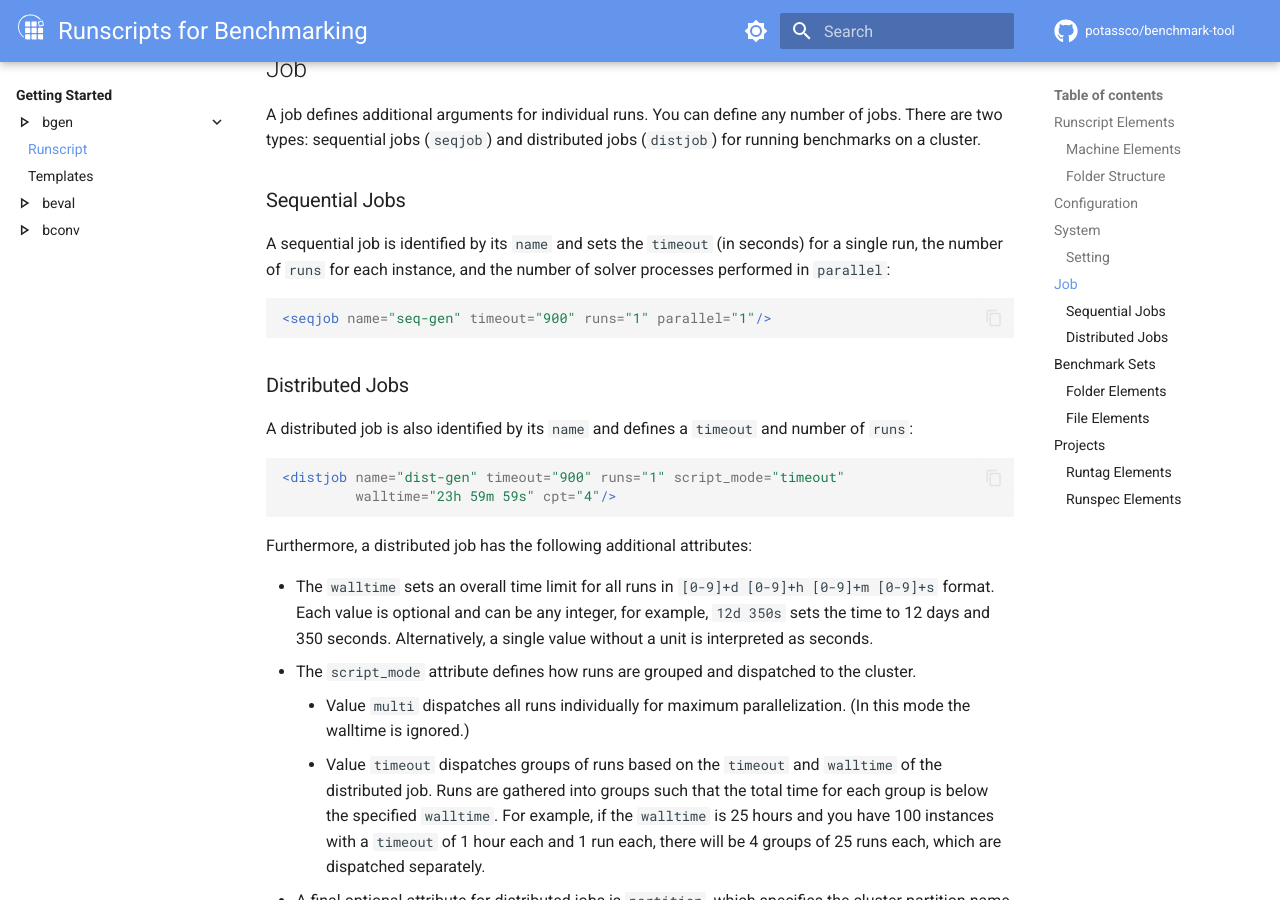
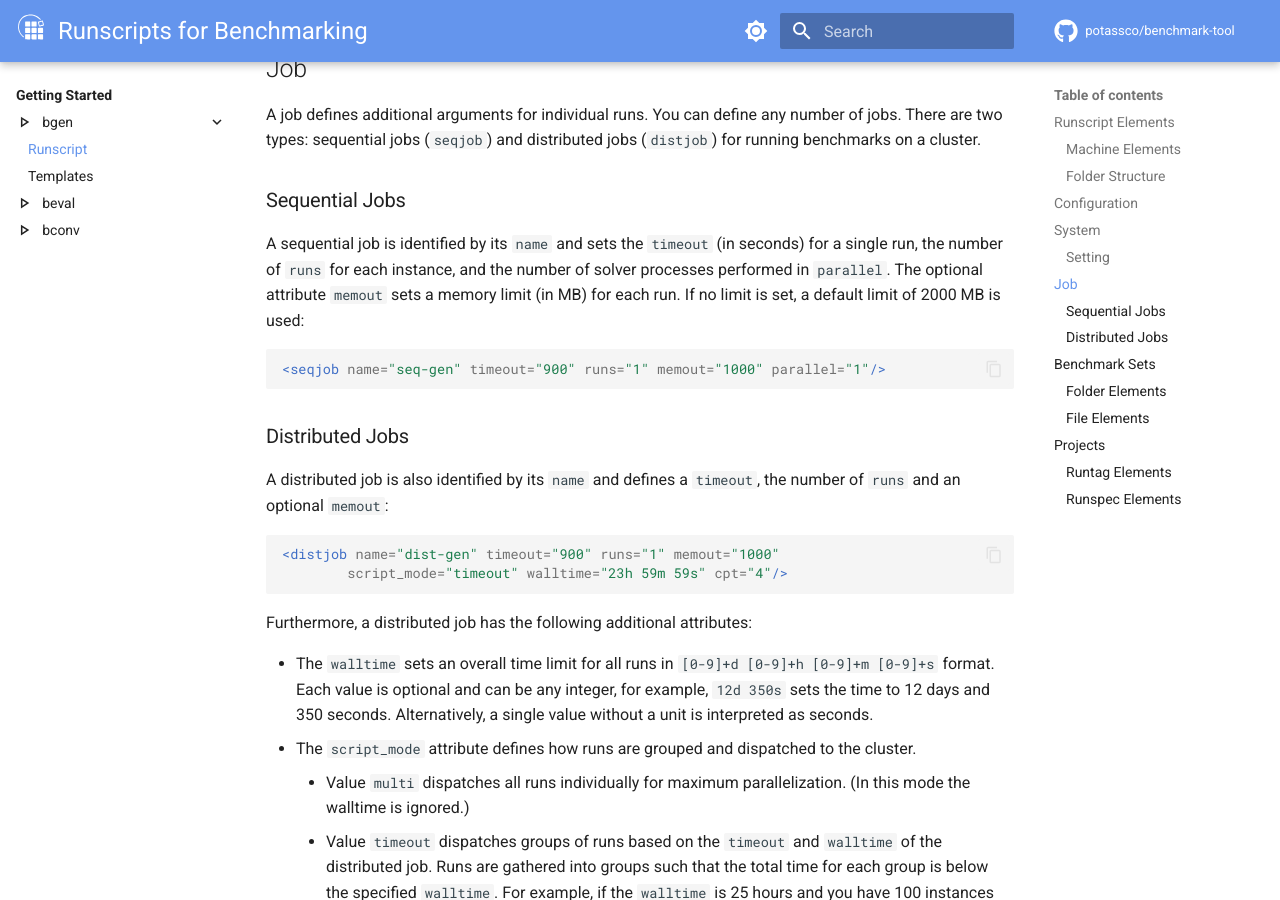
Before and after one commit to potassco/benchmark-tool, an MkDocs documentation site: the page built from docs/getting_started/bgen/runscript.md, in a window 1280 px wide and 900 px high, scrolled down 3258 px. Built offline with MkDocs 1.6.1 and Material for MkDocs 9.7.7, drawn with Linux system fonts in a browser that asks for light colours; comment, search, counter and statistics services are not loaded.

Commit message:
Add memout option to docs and examples

````diff
--- a/docs/getting_started/bgen/runscript.md
+++ b/docs/getting_started/bgen/runscript.md
@@ -157,21 +157,23 @@ jobs (`distjob`) for running benchmarks on a cluster.
 ### Sequential Jobs
 
 A sequential job is identified by its `name` and sets the `timeout` (in
-seconds) for a single run, the number of `runs` for each instance, and the
-number of solver processes performed in `parallel`:
+seconds) for a single run, the number of `runs` for each instance, and
+the number of solver processes performed in `parallel`. The optional
+attribute `memout` sets a memory limit (in MB) for each run. If no limit
+is set, a default limit of 2000 MB is used:
 
 ```xml
-<seqjob name="seq-gen" timeout="900" runs="1" parallel="1"/>
+<seqjob name="seq-gen" timeout="900" runs="1" memout="1000" parallel="1"/>
 ```
 
 ### Distributed Jobs
 
-A distributed job is also identified by its `name` and defines a `timeout` and
-number of `runs`:
+A distributed job is also identified by its `name` and defines a `timeout`,
+the number of `runs` and an optional `memout`:
 
 ```xml
-<distjob name="dist-gen" timeout="900" runs="1" script_mode="timeout"
-         walltime="23h 59m 59s" cpt="4"/>
+<distjob name="dist-gen" timeout="900" runs="1" memout="1000"
+        script_mode="timeout" walltime="23h 59m 59s" cpt="4"/>
 ```
 
 Furthermore, a distributed job has the following additional attributes:
````
Also changed, not shown: 1 other file.
